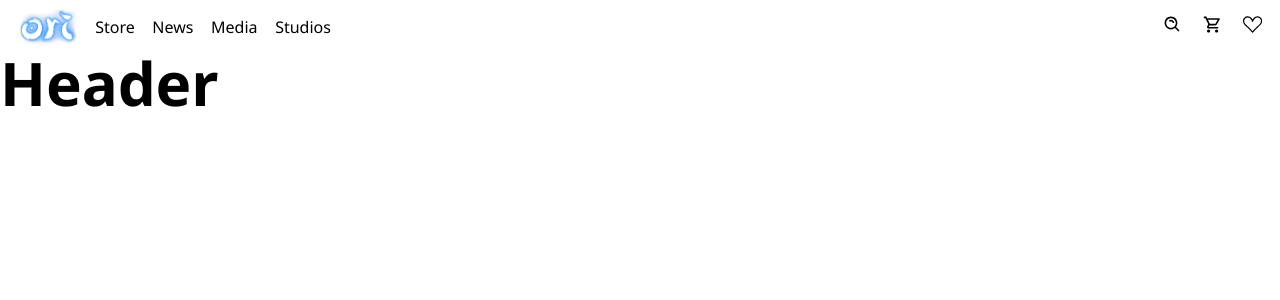
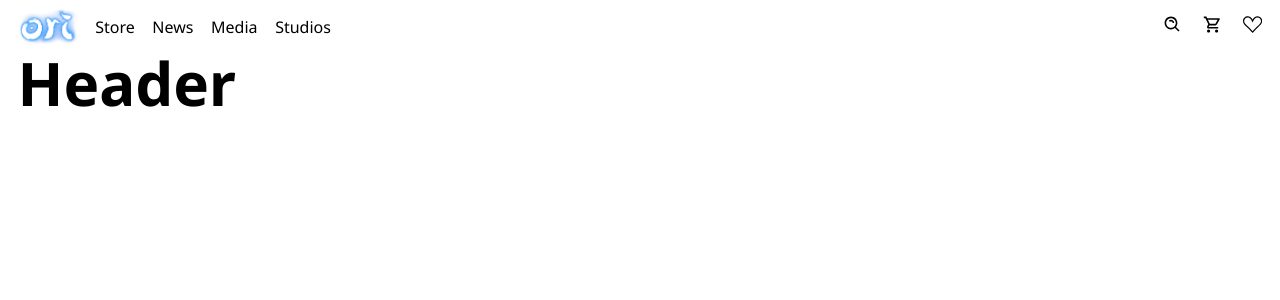
Before and after one commit to MattMcGeown/ori-landing, a Next.js app: page / in a window 1280 px wide. Shown: the top 300 px of the page. Built offline with nearby package versions, Linux system fonts and the light colour scheme.

Commit message:
move container class to top level

```diff
--- a/styles/Home.module.scss
+++ b/styles/Home.module.scss
@@ -1,4 +1,8 @@
 @import './includes/mixins';
+
+.container {
+	@include container-w;
+}
 
 .home_wrapper {
 	width: 100vw;
@@ -7,9 +11,5 @@
 
 	.nav_wrapper {
 		width: 100%;
-
-		.container {
-			@include container-w;
-		}
 	}
 }
```
